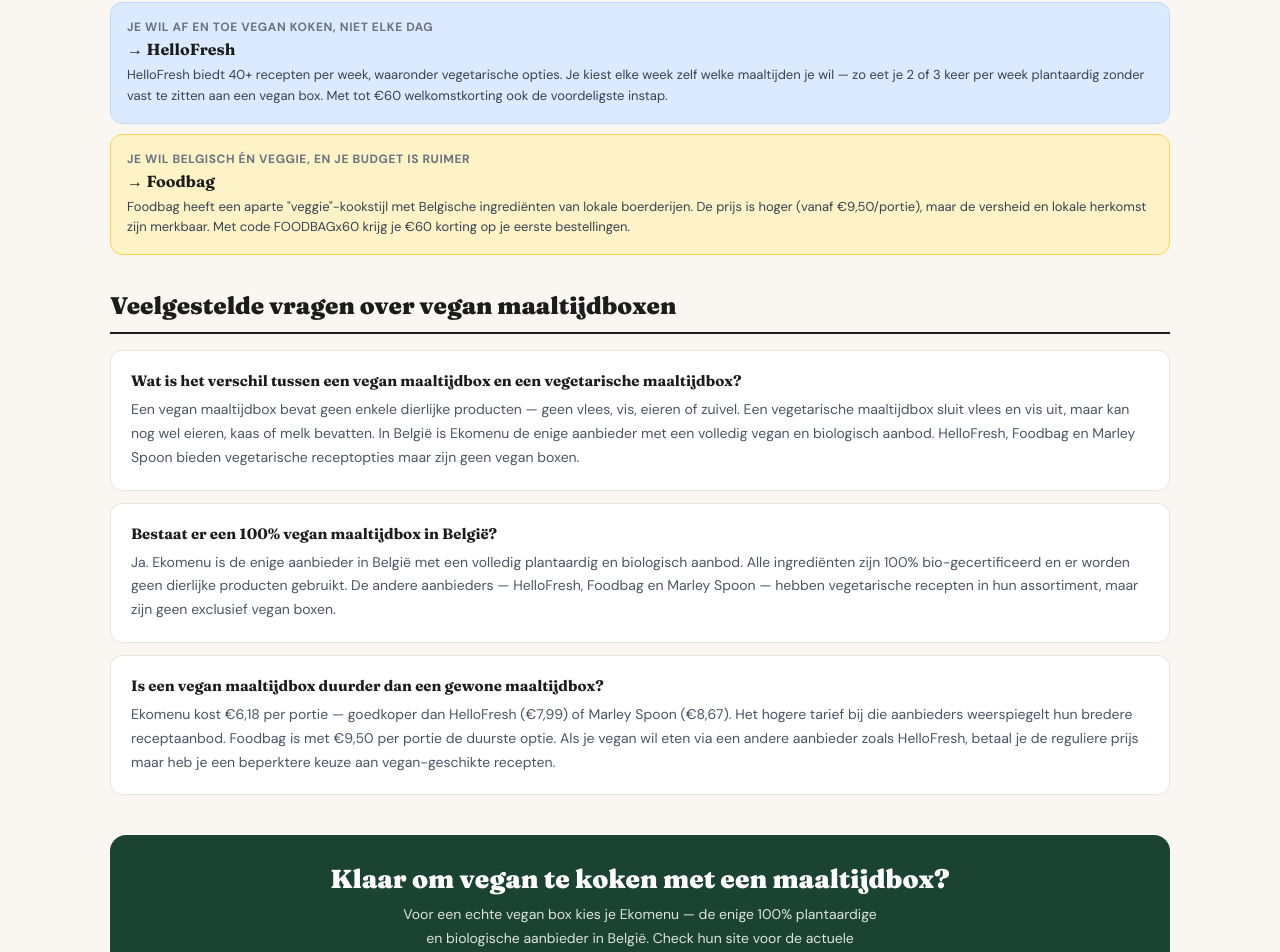
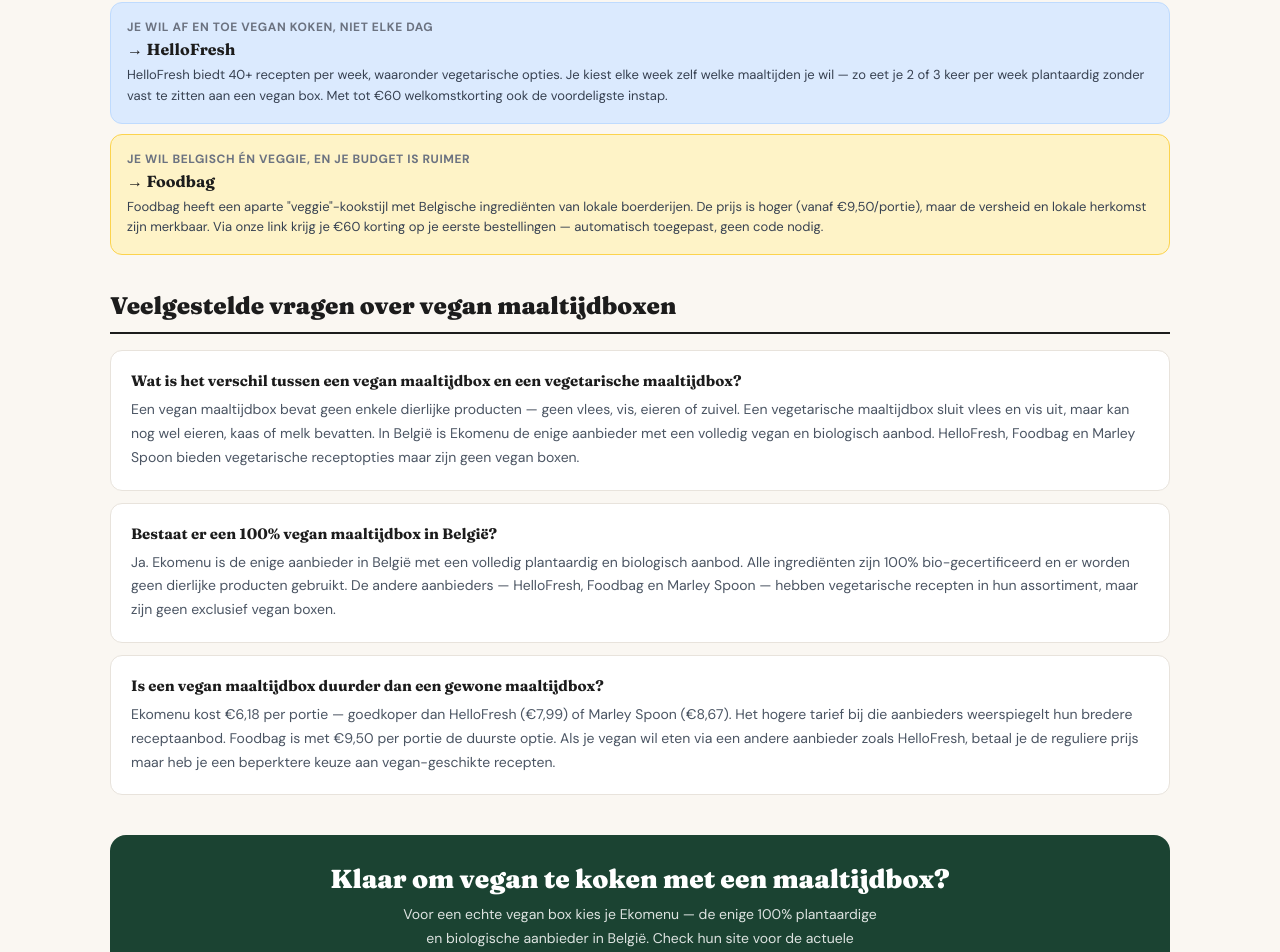
Before and after one commit to fetspets/bestemaaltijdbox, a Next.js app: page /voor/vegan in a window 1280 px wide. Shown: the part 2774-3726 px from the top of the page. Built offline with nearby package versions, Linux system fonts and the light colour scheme.

Commit message:
auto: update page.tsx

```diff
--- a/src/app/voor/vegan/page.tsx
+++ b/src/app/voor/vegan/page.tsx
@@ -283,7 +283,7 @@ export default function VeganPage() {
               scenario: 'Je wil Belgisch én veggie, en je budget is ruimer',
               aanbeveling: 'Foodbag',
               slug: 'foodbag',
-              uitleg: 'Foodbag heeft een aparte "veggie"-kookstijl met Belgische ingrediënten van lokale boerderijen. De prijs is hoger (vanaf €9,50/portie), maar de versheid en lokale herkomst zijn merkbaar. Met code FOODBAGx60 krijg je €60 korting op je eerste bestellingen.',
+              uitleg: 'Foodbag heeft een aparte "veggie"-kookstijl met Belgische ingrediënten van lokale boerderijen. De prijs is hoger (vanaf €9,50/portie), maar de versheid en lokale herkomst zijn merkbaar. Via onze link krijg je €60 korting op je eerste bestellingen — automatisch toegepast, geen code nodig.',
               color: '#FEF3C7',
               border: '#FCD34D',
             },
```
